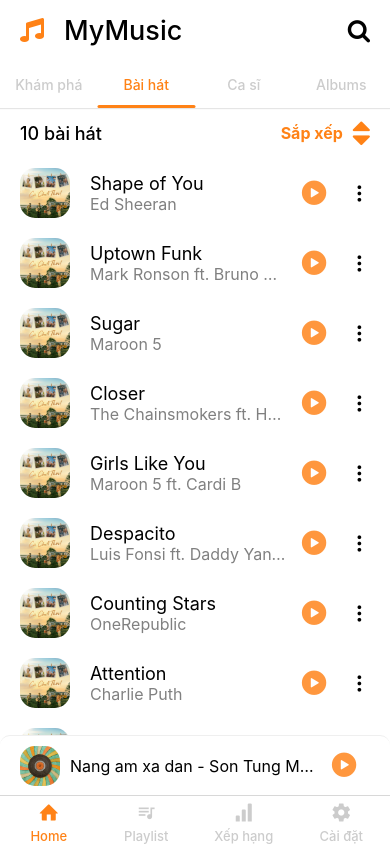
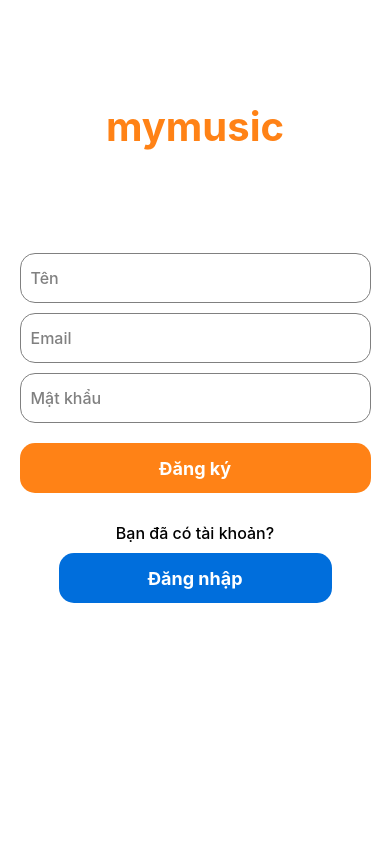
Before and after one commit to npk7264/Online-music-player, a React Native app: screen /Register in a window 390 px wide. Built offline with nearby package versions, Linux system fonts and the light colour scheme.

Commit message:
auth using Firebase

```diff
--- a/App.js
+++ b/App.js
@@ -5,12 +5,15 @@
 import { createStackNavigator } from "@react-navigation/stack";
 import { NavigationContainer } from "@react-navigation/native";
 
+import Login from "./src/screens/Login";
+import Register from "./src/screens/Register";
 import BottomMenu from "./src/components/BottomMenu";
 import Player from "./src/screens/Player";
 import Search from "./src/screens/Search";
 import DetailPlaylist from "./src/screens/DetailPlaylist";
 import Chart from "./src/screens/Chart";
 import ArtistDetail from "./src/screens/ArtistDetail";
+
 const Stack = createStackNavigator();
 
 export default function App() {
@@ -18,13 +21,15 @@
     <SafeAreaProvider>
       <NavigationContainer>
         <Stack.Navigator
-          initialRouteName="BottomMenu"
+          initialRouteName="Login"
           screenOptions={{ headerShown: false }}
         >
-          <Stack.Screen name="ArtistDetail" component={ArtistDetail} />
+          <Stack.Screen name="Login" component={Login} />
+          <Stack.Screen name="Register" component={Register} />
           <Stack.Screen name="BottomMenu" component={BottomMenu} />
           <Stack.Screen name="Player" component={Player} />
           <Stack.Screen name="Search" component={Search} />
+          <Stack.Screen name="ArtistDetail" component={ArtistDetail} />
           <Stack.Screen name="DetailPlaylist" component={DetailPlaylist} />
           <Stack.Screen name="Chart" component={Chart} />
         </Stack.Navigator>
--- a/src/components/SongItem.js
+++ b/src/components/SongItem.js
@@ -4,7 +4,7 @@
 
 const SongItem = (props) => {
   const [isPlay, setIsPlay] = useState(false);
-  let handlePress = () => {
+  const handlePress = () => {
     setIsPlay(!isPlay);
   };
 
@@ -27,10 +27,10 @@
           {/* Info */}
           <View style={{ flex: 1, paddingRight: 10 }}>
             <Text style={{ fontSize: 18 }} numberOfLines={1}>
-              {props.song}
+              {props.info.name}
             </Text>
             <Text style={{ fontSize: 16, color: "gray" }} numberOfLines={1}>
-              {props.singer}
+              {props.info.singer}
             </Text>
           </View>
         </View>
--- a/src/components/TopMenu.js
+++ b/src/components/TopMenu.js
@@ -29,7 +29,7 @@
           tabBarPressColor: "white",
         }}
       >
-        <Tab.Screen name="Khám phá" component={Suggested} />
+        {/* <Tab.Screen name="Khám phá" component={Suggested} /> */}
         <Tab.Screen name="Bài hát" component={Song} />
         <Tab.Screen name="Ca sĩ" component={Artist} />
         <Tab.Screen name="Albums" component={Albums} />
--- a/src/screens/Chart.js
+++ b/src/screens/Chart.js
@@ -23,8 +23,7 @@
         data={songs}
         renderItem={({ item }) => (
           <SongItem
-            song={item.song}
-            singer={item.singer}
+            info={item}
             time={item.time}
             onPressOptionModal={() => {
               setOptionModalVisible(true);
--- /dev/null
+++ b/src/screens/Login.js
@@ -0,0 +1,136 @@
+import {
+  StyleSheet,
+  Text,
+  View,
+  TextInput,
+  TouchableOpacity,
+  SafeAreaView,
+} from "react-native";
+import { useState, useEffect } from "react";
+import { useNavigation } from "@react-navigation/native";
+
+import { color } from "../constants/color";
+
+import { auth, db } from "../services/firebaseConfig";
+import { signInWithEmailAndPassword } from "firebase/auth";
+
+const Login = () => {
+  const navigation = useNavigation();
+  const [email, setEmail] = useState("");
+  const [password, setPassword] = useState("");
+
+  const handleLogin = () => {
+    signInWithEmailAndPassword(auth, email, password)
+      .then((userCredential) => {
+        const user = userCredential.user;
+        navigation.replace("BottomMenu");
+      })
+      .catch((error) => {
+        const errorCode = error.code;
+        const errorMessage = error.message;
+        alert(errorMessage);
+      });
+  };
+
+  useEffect(() => {
+    // const unsubscribe = auth.onAuthStateChanged((user) => {
+    //   if (!user) {
+    //     alert("No");
+    //   }
+    //   if (user) {
+    //     navigation.replace("BottomMenu");
+    //   }
+    // });
+    // return unsubscribe;
+  }, []);
+
+  return (
+    <SafeAreaView
+      style={{
+        flex: 1,
+        alignItems: "center",
+        backgroundColor: "white",
+      }}
+    >
+      <View
+        style={{
+          height: "30%",
+          paddingVertical: 30,
+          alignItems: "center",
+          justifyContent: "center",
+        }}
+      >
+        <Text
+          style={{ fontSize: 40, fontWeight: "bold", color: color.primary }}
+        >
+          mymusic
+        </Text>
+      </View>
+
+      {/* Input */}
+      <TextInput
+        style={styles.textInput}
+        placeholder="Email"
+        placeholderTextColor={"gray"}
+        onChangeText={(text) => {
+          setEmail(text);
+        }}
+      />
+      <TextInput
+        style={[styles.textInput, { marginBottom: 20 }]}
+        placeholderTextColor={"gray"}
+        placeholder="Mật khẩu"
+        onChangeText={(text) => {
+          setPassword(text);
+        }}
+        secureTextEntry={true}
+      />
+
+      {/* Button */}
+      <TouchableOpacity style={styles.button} onPress={handleLogin}>
+        <Text style={{ fontSize: 18, fontWeight: "bold", color: "white" }}>
+          Đăng nhập
+        </Text>
+      </TouchableOpacity>
+      <Text style={{ fontSize: 16, fontWeight: "500", marginBottom: 10 }}>
+        Bạn chưa có tài khoản?
+      </Text>
+      <TouchableOpacity
+        style={[styles.button, { backgroundColor: "#006edc", width: "70%" }]}
+        onPress={() => {
+          navigation.replace("Register");
+        }}
+      >
+        <Text style={{ fontSize: 18, fontWeight: "bold", color: "white" }}>
+          Tạo tài khoản mới
+        </Text>
+      </TouchableOpacity>
+    </SafeAreaView>
+  );
+};
+
+export default Login;
+
+const styles = StyleSheet.create({
+  fields: { width: 70, fontSize: 16, fontWeight: "500" },
+  textInput: {
+    width: "90%",
+    height: 50,
+    borderWidth: 1,
+    borderRadius: 15,
+    borderColor: "gray",
+    paddingHorizontal: 10,
+    fontSize: 16,
+    fontWeight: "500",
+    marginBottom: 10,
+  },
+  button: {
+    width: "90%",
+    height: 50,
+    borderRadius: 15,
+    backgroundColor: color.primary,
+    justifyContent: "center",
+    alignItems: "center",
+    marginBottom: 30,
+  },
+});
--- /dev/null
+++ b/src/screens/Register.js
@@ -0,0 +1,142 @@
+import {
+  StyleSheet,
+  Text,
+  View,
+  TextInput,
+  TouchableOpacity,
+  SafeAreaView,
+} from "react-native";
+import { useState, useEffect } from "react";
+import { useNavigation } from "@react-navigation/native";
+
+import { color } from "../constants/color";
+
+import { auth, db } from "../services/firebaseConfig";
+import { createUserWithEmailAndPassword } from "firebase/auth";
+import { doc, setDoc } from "firebase/firestore";
+
+const Register = () => {
+  const navigation = useNavigation();
+  const [name, setName] = useState("");
+  const [email, setEmail] = useState("");
+  const [password, setPassword] = useState("");
+
+  const handleRegister = () => {
+    createUserWithEmailAndPassword(auth, email, password)
+      .then((userCredential) => {
+        const user = userCredential.user;
+        setDoc(doc(db, "users", user.uid), {
+          name: name,
+          favorite: [],
+          recently: [],
+        });
+      })
+      .catch((error) => {
+        const errorCode = error.code;
+        const errorMessage = error.message;
+        alert(errorMessage);
+      });
+  };
+
+  useEffect(() => {}, []);
+
+  return (
+    <SafeAreaView
+      style={{
+        flex: 1,
+        alignItems: "center",
+        backgroundColor: "white",
+      }}
+    >
+      <View
+        style={{
+          height: "30%",
+          paddingVertical: 30,
+          alignItems: "center",
+          justifyContent: "center",
+        }}
+      >
+        <Text
+          style={{ fontSize: 40, fontWeight: "bold", color: color.primary }}
+        >
+          mymusic
+        </Text>
+      </View>
+
+      {/* Input */}
+      <TextInput
+        style={styles.textInput}
+        placeholder="Tên"
+        placeholderTextColor={"gray"}
+        onChangeText={(text) => {
+          setName(text);
+        }}
+      />
+      <TextInput
+        style={styles.textInput}
+        placeholder="Email"
+        placeholderTextColor={"gray"}
+        onChangeText={(text) => {
+          setEmail(text);
+        }}
+      />
+      <TextInput
+        style={[styles.textInput, { marginBottom: 20 }]}
+        placeholderTextColor={"gray"}
+        placeholder="Mật khẩu"
+        onChangeText={(text) => {
+          setPassword(text);
+        }}
+        secureTextEntry={true}
+      />
+
+      {/* Button */}
+      <TouchableOpacity style={styles.button} onPress={handleRegister}>
+        <Text style={{ fontSize: 18, fontWeight: "bold", color: "white" }}>
+          Đăng ký
+        </Text>
+      </TouchableOpacity>
+      <Text style={{ fontSize: 16, fontWeight: "500", marginBottom: 10 }}>
+        Bạn đã có tài khoản?
+      </Text>
+      <TouchableOpacity
+        style={[styles.button, { backgroundColor: "#006edc", width: "70%" }]}
+      >
+        <Text
+          style={{ fontSize: 18, fontWeight: "bold", color: "white" }}
+          onPress={() => {
+            navigation.replace("Login");
+          }}
+        >
+          Đăng nhập
+        </Text>
+      </TouchableOpacity>
+    </SafeAreaView>
+  );
+};
+
+export default Register;
+
+const styles = StyleSheet.create({
+  fields: { width: 70, fontSize: 16, fontWeight: "500" },
+  textInput: {
+    width: "90%",
+    height: 50,
+    borderWidth: 1,
+    borderRadius: 15,
+    borderColor: "gray",
+    paddingHorizontal: 10,
+    fontSize: 16,
+    fontWeight: "500",
+    marginBottom: 10,
+  },
+  button: {
+    width: "90%",
+    height: 50,
+    borderRadius: 15,
+    backgroundColor: color.primary,
+    justifyContent: "center",
+    alignItems: "center",
+    marginBottom: 30,
+  },
+});
--- a/src/screens/Search.js
+++ b/src/screens/Search.js
@@ -57,9 +57,7 @@
         data={songs}
         renderItem={({ item }) => (
           <SongItem
-            song={item.song}
-            singer={item.singer}
-            time={item.time}
+            info={item}
             onPressOptionModal={() => {
               setOptionModalVisible(true);
               setCurrentItem(item);
--- a/src/screens/Song.js
+++ b/src/screens/Song.js
@@ -5,20 +5,44 @@
   FlatList,
   TouchableOpacity,
 } from "react-native";
-import React, { useState } from "react";
+import { useState, useEffect } from "react";
 
 import SongItem from "../components/SongItem.js";
 import OptionModal from "../components/OptionModal.js";
-import MiniPlayer from "../components/MiniPlayer.js";
 
 import { FontAwesome } from "@expo/vector-icons";
 
 // test data
 import { songs } from "../../data.js";
 
+import { auth, db } from "../services/firebaseConfig";
+import {
+  collection,
+  doc,
+  getDoc,
+  getDocs,
+  setDoc,
+  updateDoc,
+} from "firebase/firestore";
+
 const Song = () => {
   const [optionModalVisible, setOptionModalVisible] = useState(false);
   const [currentItem, setCurrentItem] = useState(null);
+  const [songs, setSongs] = useState([]);
+
+  const fetchSongs = async () => {
+    const querySnapshot = await getDocs(collection(db, "songs"));
+    const songsArray = querySnapshot.docs.map((doc) => ({
+      id: doc.id,
+      ...doc.data(),
+    }));
+    setSongs(songsArray);
+  };
+
+  useEffect(() => {
+    fetchSongs();
+  }, []);
+
   return (
     <View style={styles.container}>
       <View
@@ -60,9 +84,7 @@
         data={songs}
         renderItem={({ item }) => (
           <SongItem
-            song={item.song}
-            singer={item.singer}
-            time={item.time}
+            info={item}
             onPressOptionModal={() => {
               setOptionModalVisible(true);
               setCurrentItem(item);
```
Also changed, not shown: src/services/firebaseConfig.js (+12 -14 lines).
